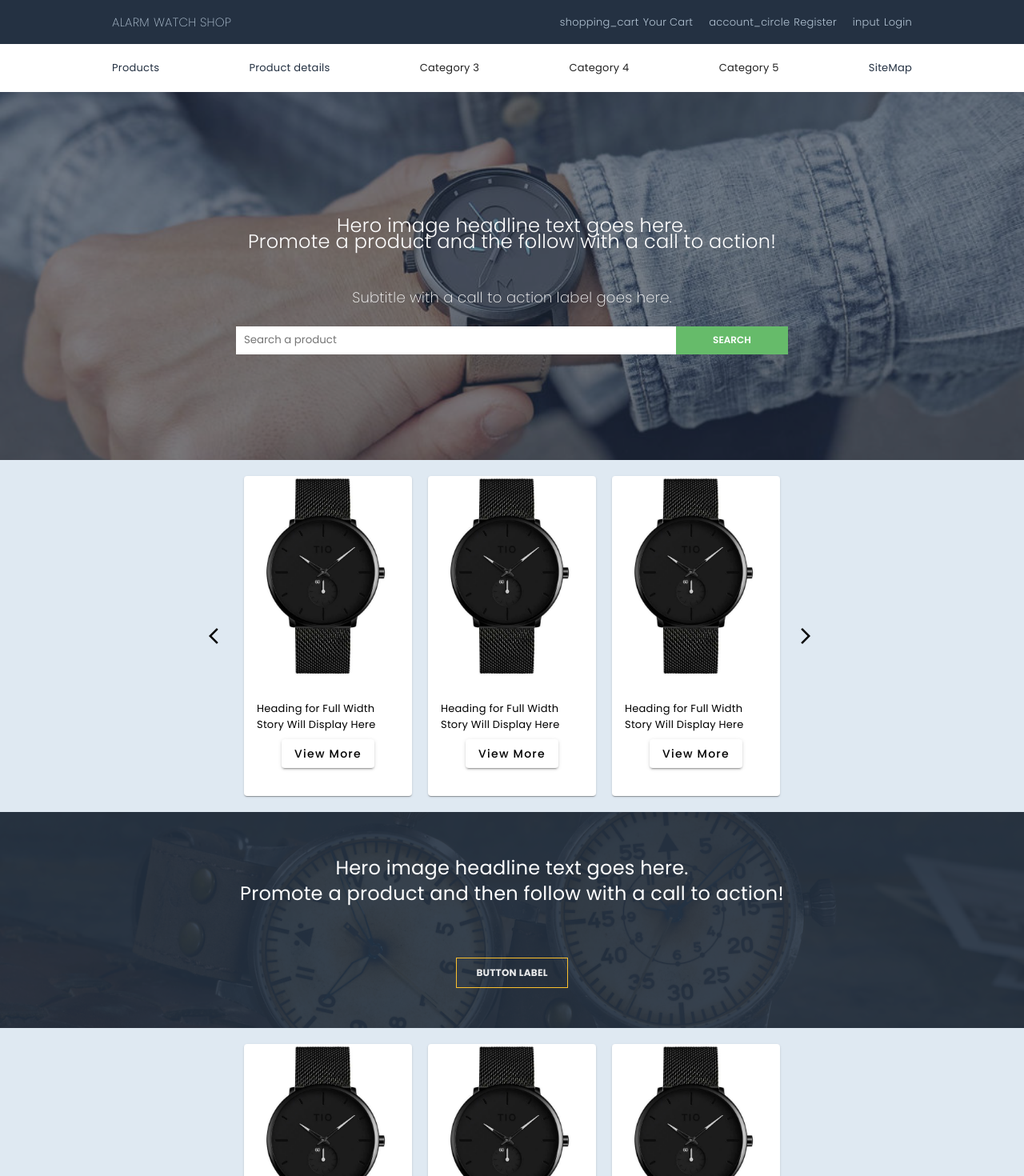
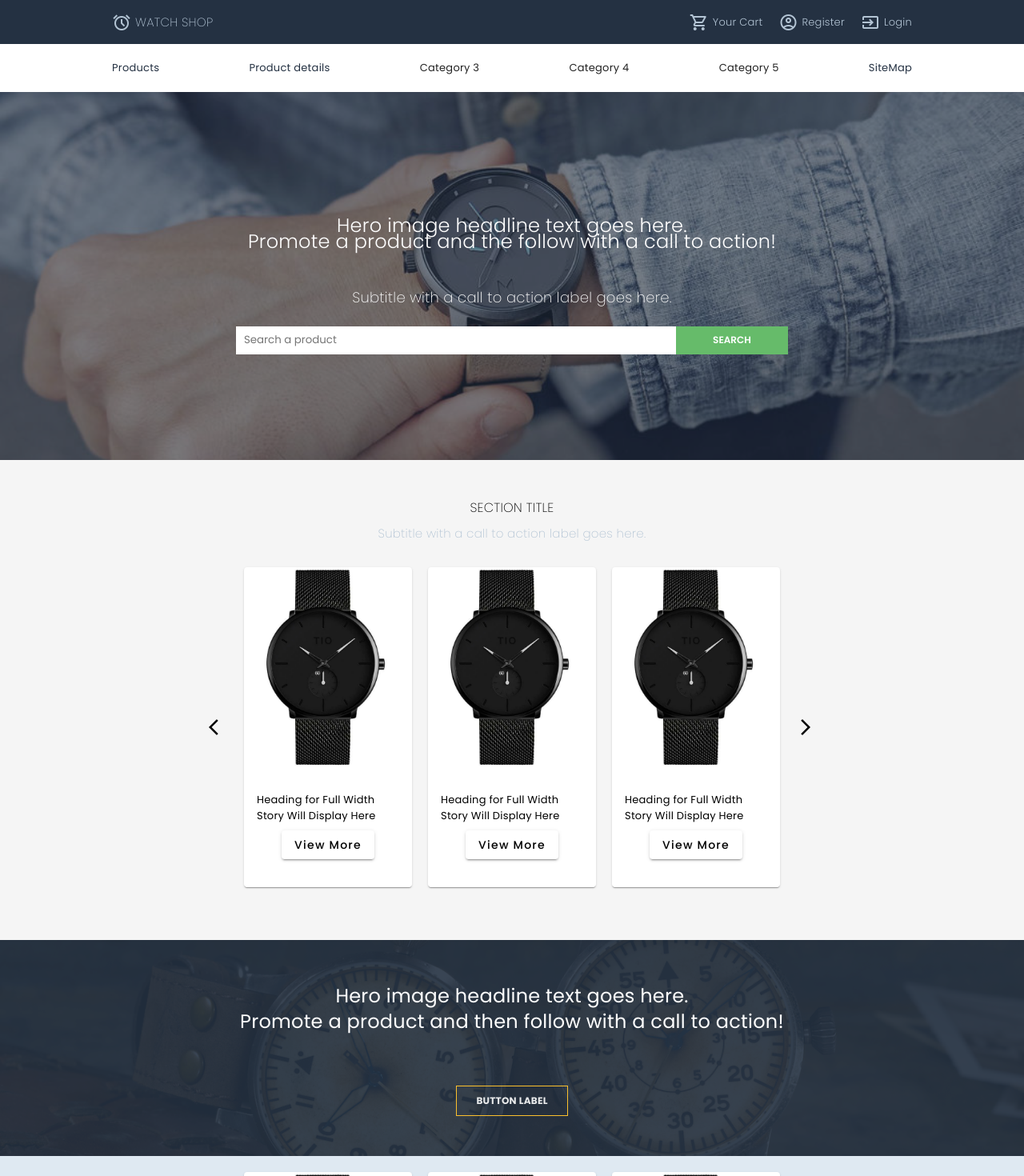
Before and after one commit to adrian-danila/watchShop-with-angular, an Angular app: page /dashboard in a window 1280 px wide. Shown: the top 1470 px of the page at 80% size. Built offline with nearby package versions, Linux system fonts and the light colour scheme; a web font is replaced by a local one.

Commit message:
working on dashboard

```diff
--- a/src/app/app.module.ts
+++ b/src/app/app.module.ts
@@ -27,6 +27,8 @@ import { CardComponent } from './components/card/card.component';
 import { BannerV2Component } from './components/banner-v2/banner-v2.component';
 import { SmallBannerComponent } from './components/small-banner/small-banner.component';
 import { FooterComponent } from './components/footer/footer.component';
+import { SearchbarComponent } from './components/searchbar/searchbar.component';
+import { SectionCarouselOneComponent } from './components/section-carousel-one/section-carousel-one.component';
 
 const routes: Routes = [
   { path: 'login', component: LoginFormComponent },
@@ -50,7 +52,9 @@ const routes: Routes = [
     CardComponent,
     BannerV2Component,
     SmallBannerComponent,
-    FooterComponent
+    FooterComponent,
+    SearchbarComponent,
+    SectionCarouselOneComponent
   ],
   imports: [
     BrowserModule,
--- a/src/app/dashboard/dashboard.component.html
+++ b/src/app/dashboard/dashboard.component.html
@@ -2,7 +2,7 @@
   <app-header></app-header>
   <app-navbar></app-navbar>
   <app-banner-v1></app-banner-v1>
-  <app-carousel></app-carousel>
+  <app-section-carousel-one></app-section-carousel-one>
   <app-banner-v2></app-banner-v2>
   <app-carousel></app-carousel>
   <app-small-banner></app-small-banner>
--- a/src/styles.scss
+++ b/src/styles.scss
@@ -1,5 +1,6 @@
 /* You can add global styles to this file, and also import other style files */
 @import url("https://fonts.googleapis.com/css2?family=Mulish:ital,wght@0,200;0,300;0,400;1,200;1,300&family=Open+Sans:ital,wght@0,300;0,400;0,600;0,700;0,800;1,300;1,400;1,500;1,600;1,700;1,800&family=Poppins:wght@100;200;300;400;500;600;700;800;900&family=Roboto:ital,wght@0,100;0,300;0,400;0,500;1,100;1,300;1,400&family=Rubik+Spray+Paint&display=swap");
+@import url("https://fonts.googleapis.com/css2?family=Material+Symbols+Outlined:opsz,wght,FILL,GRAD@20..48,100..700,0..1,-50..200");
 
 * {
     margin: 0;
@@ -21,7 +22,7 @@ body {
     background-color: #dfe9f2;
 }
 
-.container {
+main {
     max-width: 1440px;
     margin: 0 auto;
 }
```
